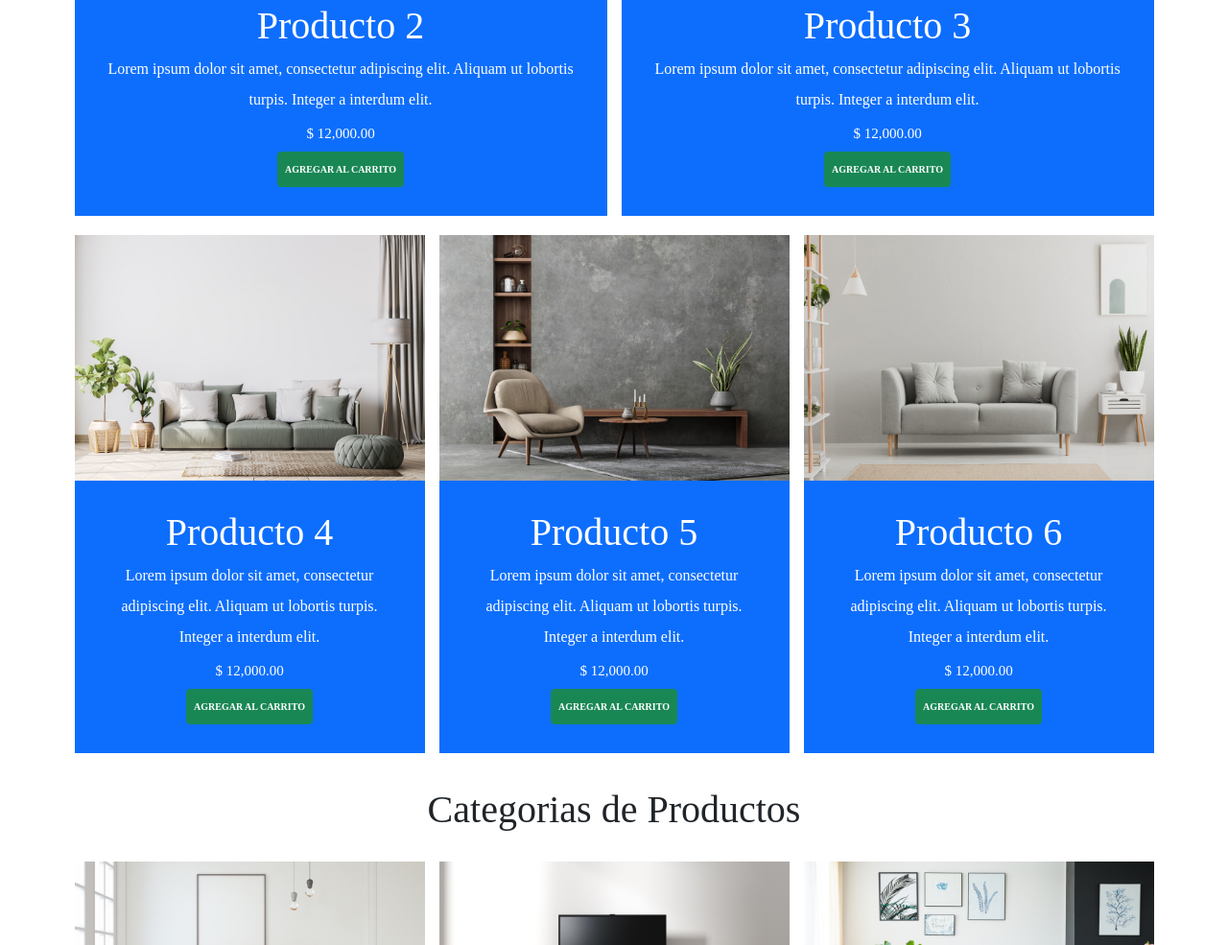
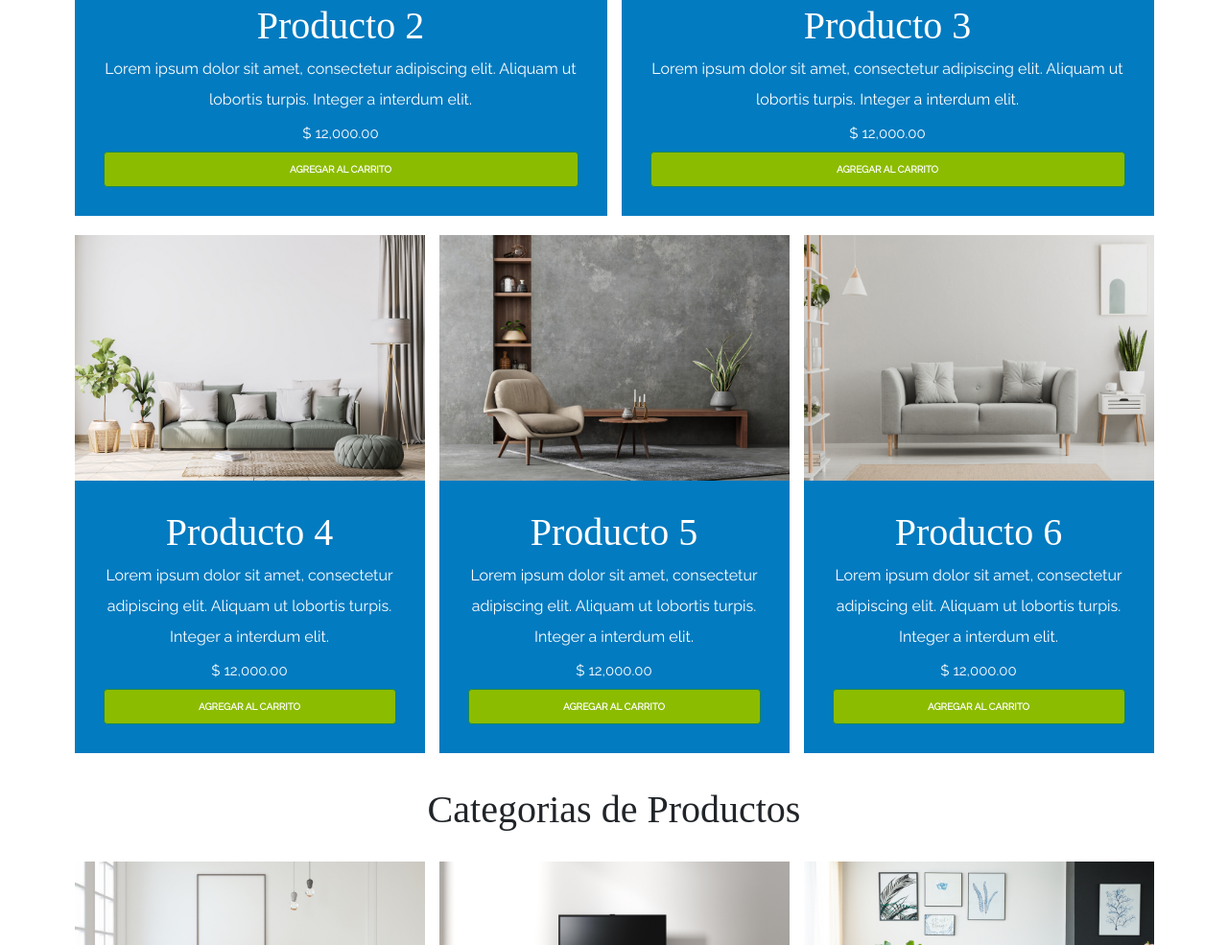
Before and after one commit to ericalcalaestrada/frontend_tec, a plain HTML site: page index.html in a window 1280 px wide. Shown: the part 1763-2748 px from the top of the page at 96% size. Drawn offline with nearby package versions, Linux system fonts and the light colour scheme.

Commit message:
avance 3 (terminado)

```diff
--- a/index.html
+++ b/index.html
@@ -8,7 +8,7 @@
     <!--google fonts-->
     <link rel="preconnect" href="https://fonts.googleapis.com">
     <link rel="preconnect" href="https://fonts.gstatic.com" crossorigin>
-    <link href="https://fonts.googleapis.com/css2?family=Playfair+Display&display=swap" rel="stylesheet">
+    <link href="https://fonts.googleapis.com/css2?family=Playfair+Display&family=Raleway&display=swap" rel="stylesheet">
     <!--boostrap-->
     <link href="https://cdn.jsdelivr.net/npm/bootstrap@5.3.0-alpha1/dist/css/bootstrap.min.css" rel="stylesheet"
         integrity="sha384-GLhlTQ8iRABdZLl6O3oVMWSktQOp6b7In1Zl3/Jr59b6EGGoI1aFkw7cmDA6j6gD" crossorigin="anonymous">
@@ -55,7 +55,7 @@
                     interdum elit.
                 <h4 class="fs-1 fw-bold">$ 12,000.00</h4>
                 </p>
-                <button type="button" class="btn btn-success sf-3 fw-bold text-uppercase py-3">agregar al
+                <button class="btn btn-success fw-bold text-uppercase py-3">agregar al
                     carrito</button>
             </div>
         </div>
@@ -68,7 +68,7 @@
                         interdum elit.
                     <h4>$ 12,000.00</h4>
                     </p>
-                    <button type="button" class="btn btn-success sf-3 fw-bold text-uppercase py-3">agregar al
+                    <button class="btn btn-success bg-succes sf-3 fw-bold text-uppercase py-3 w-100" href="#">agregar al
                         carrito</button>
                 </div>
             </div>
@@ -79,7 +79,7 @@
                         interdum elit.
                     <h4>$ 12,000.00</h4>
                     </p>
-                    <button type="button" class="btn btn-success sf-3 fw-bold text-uppercase py-3">agregar al
+                    <button class="btn btn-success sf-3 fw-bold text-uppercase py-3 w-100">agregar al
                         carrito</button>
                 </div>
             </div>
@@ -94,7 +94,7 @@
                             interdum elit.
                         <h4>$ 12,000.00</h4>
                         </p>
-                        <button type="button" class="btn btn-success sf-3 fw-bold text-uppercase py-3">agregar al
+                        <button class="btn btn-success sf-3 fw-bold text-uppercase py-3 w-100">agregar al
                             carrito</button>
                 </div>
             </div>
@@ -107,7 +107,7 @@
                             interdum elit.
                         <h4>$ 12,000.00</h4>
                         </p>
-                        <button type="button" class="btn btn-success sf-3 fw-bold text-uppercase py-3">agregar al
+                        <button class="btn btn-success sf-3 fw-bold text-uppercase py-3 w-100">agregar al
                             carrito</button>
                 </div>
             </div>
@@ -120,7 +120,7 @@
                             interdum elit.
                         <h4>$ 12,000.00</h4>
                         </p>
-                        <button type="button" class="btn btn-success sf-3 fw-bold text-uppercase py-3">agregar al
+                        <button class="btn btn-success sf-3 fw-bold text-uppercase py-3 w-100">agregar al
                             carrito</button>
                 </div>
             </div>
@@ -171,10 +171,10 @@
         </footer>
 
 
+        <script src="https://cdn.jsdelivr.net/npm/bootstrap@5.3.0-alpha1/dist/js/bootstrap.bundle.min.js"
+        integrity="sha384-w76AqPfDkMBDXo30jS1Sgez6pr3x5MlQ1ZAGC+nuZB+EYdgRZgiwxhTBTkF7CXvN"
+        crossorigin="anonymous"></script>
 
-        <script src="https://cdn.jsdelivr.net/npm/bootstrap@5.3.0-alpha1/dist/js/bootstrap.bundle.min.js"
-            integrity="sha384-w76AqPfDkMBDXo30jS1Sgez6pr3x5MlQ1ZAGC+nuZB+EYdgRZgiwxhTBTkF7CXvN"
-            crossorigin="anonymous"></script>
 </body>
 
 </html>
--- a/main.css
+++ b/main.css
@@ -1,13 +1,11 @@
 :root{
-    --bs-blue: #037BC0;
-    --bs-green: #8cbc00;
-
+    --bs-primary: #037BC0;
+    --bs-success: #8cbc00;
  }
 
 html{
     font-size: 62.5%;
 }
-
 
 body{
     font-family: "raleway";
@@ -47,6 +45,14 @@ h2, h3{
     background-position: center center;
 }
 
+.btn-success{
+    background-color: var(--bs-success) !important;
+}
+
+.bg-primary{
+    background-color: var(--bs-primary) !important;
+}
+
 @media  screen and (max-width: 768px) {
     .hero{
         background-image: url(img/principal.jpg);
```
